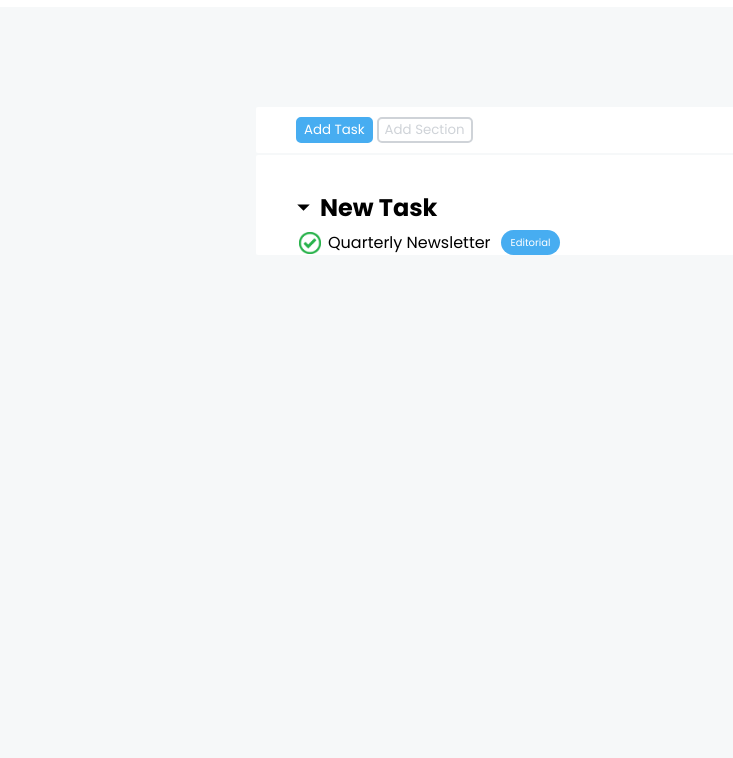
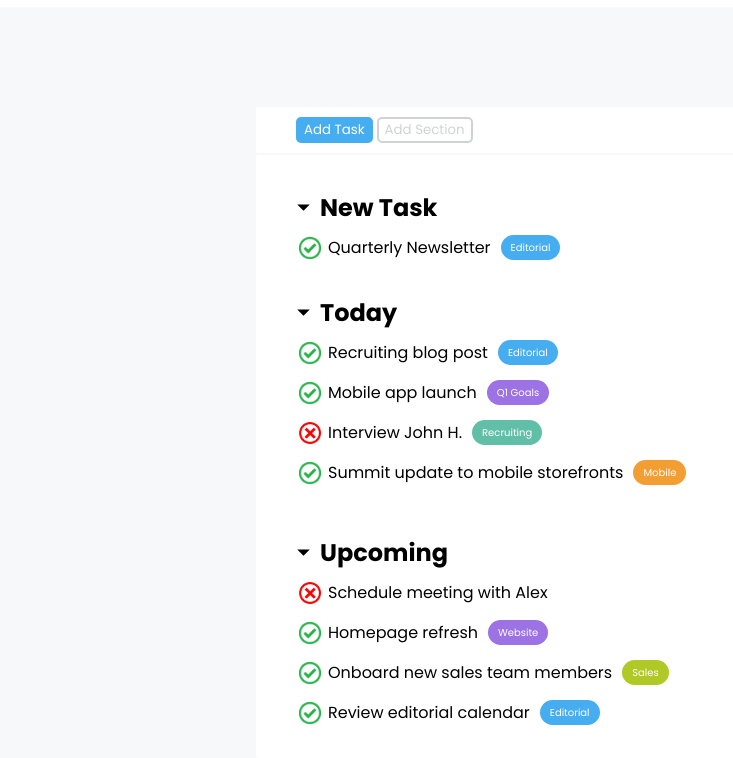
Before and after one commit to PeeperInTheSpace/html-css-toboolist, a plain HTML site: page index.html in a window 1280 px wide. Shown: the part 63-821 px from the top of the page, without its empty margins (0-733 px from the left). Before the commit the page ends 800 px from the top, so only its background shows below. Drawn offline with Linux system fonts and the light colour scheme.

Commit message:
Completato

```diff
--- a/index.html
+++ b/index.html
@@ -33,29 +33,63 @@
     <main>
 
         <!-- Nuovi Task -->
-        <section class="list1">
+        <section class="list">
             <div class="box">
                 <img src="img/dropdown.svg" alt="dropdown1" class="dropdown">
                 <h2>New Task</h2>
             </div>
             <div>
-                <img src="img/check.png" alt="check" class="check">
+                <img src="img/check.png" alt="check" class="mark">
                 <span class="line">Quarterly Newsletter</span><span class="badge editorial">Editorial</span>
             </div>
         </section>
         <!-- Task odierni -->
-        <section>
-
-
-
+        <section class="list">
+            <div class="box">
+                <img src="img/dropdown.svg" alt="dropdown1" class="dropdown">
+                <h2>Today</h2>
+            </div>
+            <div class="box">
+                <img src="img/check.png" alt="check" class="mark">
+                <span class="line">Recruiting blog post</span><span class="badge editorial">Editorial</span>
+            </div>
+            <div class="box">
+                <img src="img/check.png" alt="check" class="mark">
+                <span class="line">Mobile app launch</span><span class="badge q1goals">Q1 Goals</span>
+            </div>
+            <div class="box">
+                <img src="img/cross.png" alt="cross" class="mark">
+                <span class="line">Interview John H.</span><span class="badge recruiting">Recruiting</span>
+            </div>
+            <div class="box">
+                <img src="img/check.png" alt="check" class="mark">
+                <span class="line">Summit update to mobile storefronts</span><span class="badge mobile">Mobile</span>
+            </div>
         </section>
         <!-- Task in arrivo -->
-        <section>
-
-
-
+        <section class="list">
+            <div class="box">
+                <img src="img/dropdown.svg" alt="dropdown1" class="dropdown">
+                <h2>Upcoming</h2>
+            </div>
+            <div class="box">
+                <img src="img/cross.png" alt="cross" class="mark">
+                <span class="line">Schedule meeting with Alex</span>
+            </div>
+            <div class="box">
+                <img src="img/check.png" alt="check" class="mark">
+                <span class="line">Homepage refresh</span><span class="badge q1goals">Website</span>
+            </div>
+            <div class="box">
+                <img src="img/check.png" alt="check" class="mark">
+                <span class="line">Onboard new sales team members</span><span class="badge sales">Sales</span>
+            </div>
+            <div class="box">
+                <img src="img/check.png" alt="check" class="mark">
+                <span class="line">Review editorial calendar</span><span class="badge editorial">Editorial</span>
+            </div>
         </section>
-
+        <br>
     </main>
 
 
--- a/style.css
+++ b/style.css
@@ -63,11 +63,11 @@ main {
     margin: 0 auto;
     background-color: white;
     width: 60%;
-    height: 100px;
+    height: auto;
     border-radius: 2px;
 }
 
-.list1 {
+.list {
     padding-left: 35px;
     padding-top: 40px;
 }
@@ -86,7 +86,7 @@ h2 {
     line-height: 25px;
 }
 
-.check {
+.mark {
     height: 22px;
     padding-left: 8px;
     padding-right: 3px;
@@ -101,7 +101,7 @@ h2 {
 }
 
 .box {
-    margin-bottom: 10px;
+    margin-bottom: 15px;
 }
 
 .badge {
@@ -109,10 +109,33 @@ h2 {
     padding: 5px 10px;
     vertical-align: middle;
     height: 22px;
-    background-color: #47adf1;
     border-radius: 15px;
     font-size: 10px;
     font-family: 'Poppins', sans-serif;
     font-weight: 400;
     color: white;
 }
+
+.editorial {
+    background-color: #47adf1;
+}
+
+.q1goals {
+    background-color: #9c72e4;
+}
+
+.recruiting {
+    background-color: #62bfa7;
+}
+
+.mobile {
+    background-color: #f29e33;
+}
+
+.website {
+    background-color: #d863a1;
+}
+
+.sales {
+    background-color: #b0c926;
+}
```
